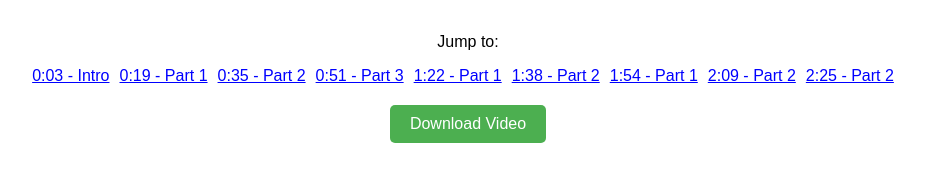
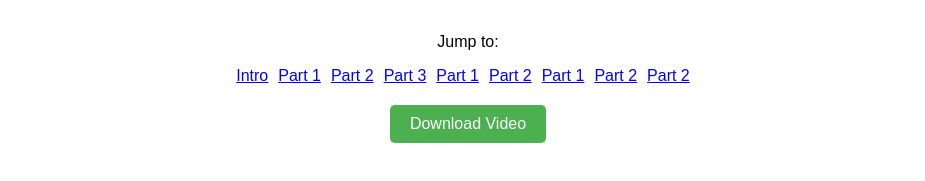
Before and after one commit to YabesRBLXYT/p, a plain HTML site: page index.html in a window 1280 px wide. Shown: the part 575-756 px from the top of the page, without its empty margins (172-1097 px from the left). Drawn offline with Linux system fonts and the light colour scheme.

Commit message:
Update index.html

```diff
--- a/index.html
+++ b/index.html
@@ -87,7 +87,7 @@
         timestamps.forEach(item => {
             const span = document.createElement("span");
             span.className = "timestamp";
-            span.innerText = `${formatDisplayTime(item.time)} - ${item.name}`; // Menampilkan waktu dan nama
+            span.innerText = `${item.name}`; // Menampilkan waktu dan nama
             span.onclick = () => jumpToTime(item.time); // Melompat ke waktu dengan milidetik
             timestampContainer.appendChild(span);
         });
@@ -97,14 +97,6 @@
             const video = document.getElementById("videoPlayer");
             video.currentTime = time;
             video.play();
-        }
-
-        // Fungsi untuk memformat tampilan waktu (menit:detik tanpa milidetik)
-        function formatDisplayTime(time) {
-            const seconds = Math.floor(time); // Hanya detik
-            const minutes = Math.floor(seconds / 60);
-            const secs = seconds % 60;
-            return `${minutes}:${secs.toString().padStart(2, '0')}`;
         }
 
         // Fungsi untuk mengunduh video
```
